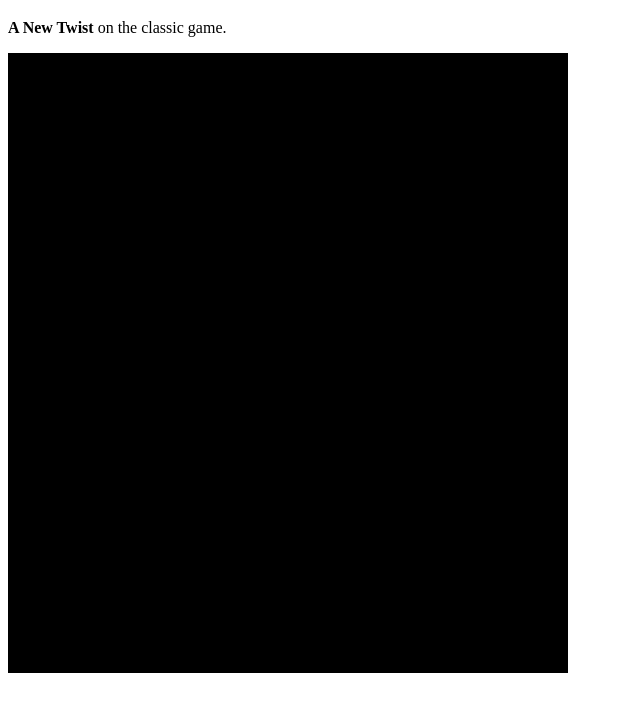
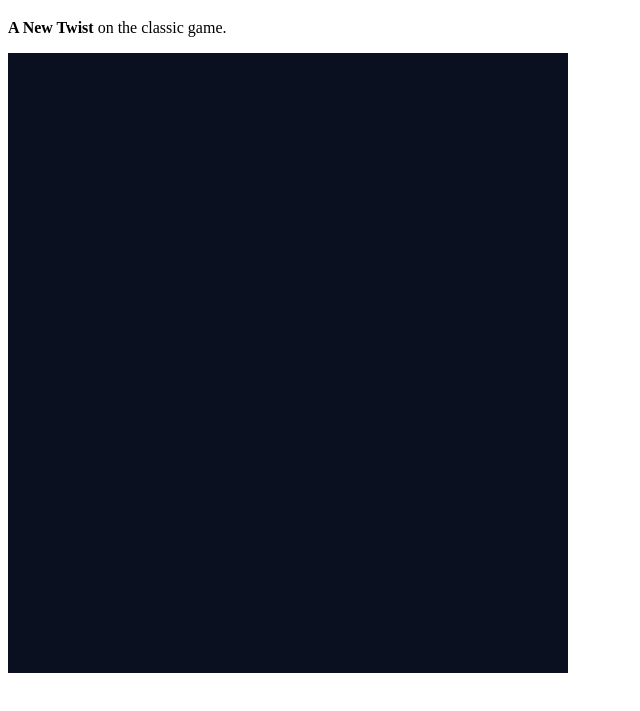
Before and after one commit to talhaukilic/codejam26, a plain HTML site: page index.html in a window 1280 px wide. Shown: the part 61-772 px from the top of the page, without its empty margins (0-640 px from the left). Drawn offline with Linux system fonts and the light colour scheme.

Commit message:
Update game.js

```diff
--- a/src/game.js
+++ b/src/game.js
@@ -1,9 +1,19 @@
 const canvas = document.getElementById("game-canvas");
 const ctx = canvas.getContext("2d");
 
+const GAME = {
+    width: canvas.width,
+    height: canvas.height,
+    background: "#0b1020"
+};
+
+function render() {
+    ctx.fillStyle = GAME.background;
+    ctx.fillRect(0,0, GAME.width, GAME.height);
+}
 function init(){
-    ctx.fillStyle = "#000";
-    ctx.fillRect(0,0, canvas.width, canvas.height)
+    render();
+    console.log("Game initialized.")
 }
 
 init();
```
